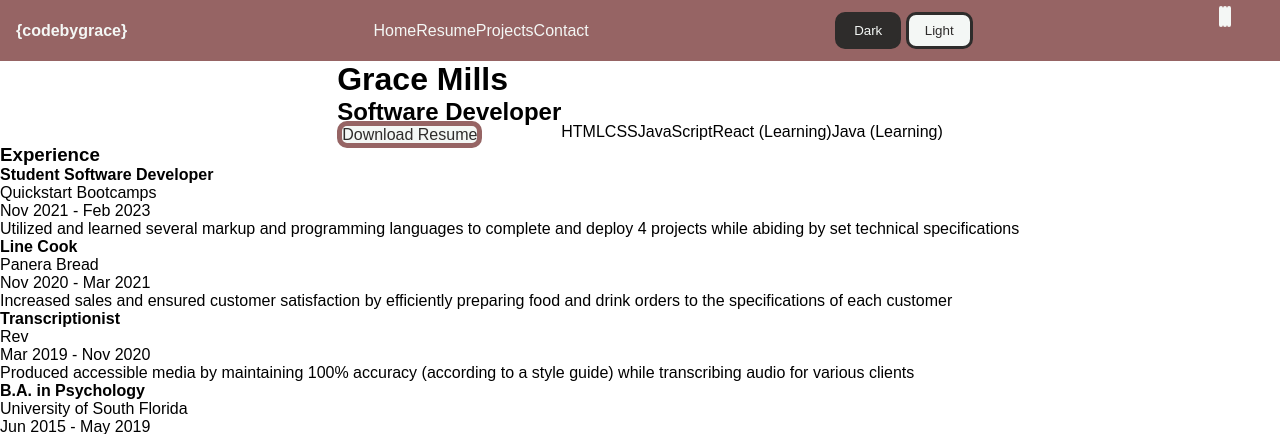
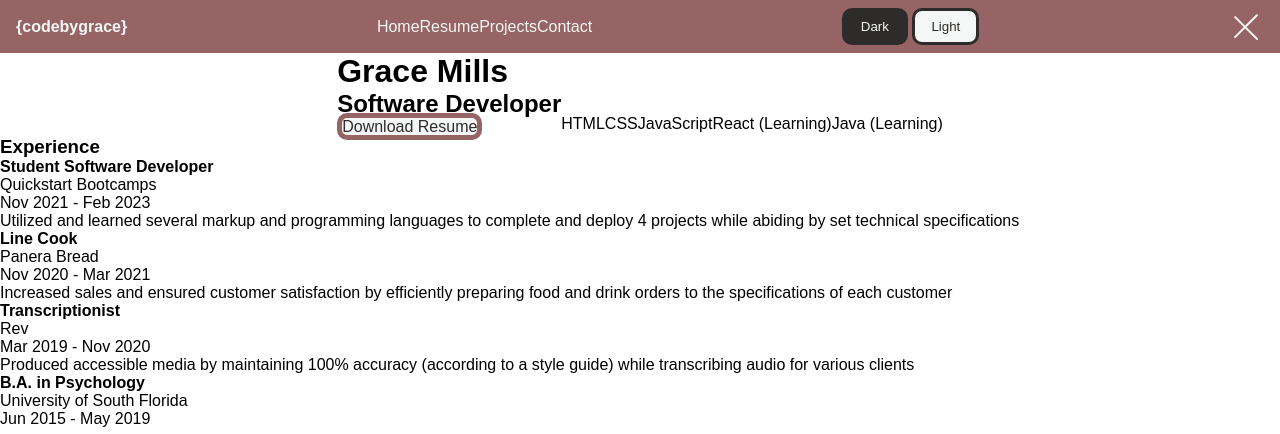
Before and after one commit to codebygrace/cbg-portfolio, a Django app: page /resume/ in a window 1280 px wide. Shown: the top 434 px of the page. Run offline with Django 4.2, Linux system fonts and the light colour scheme; some libraries are stand-ins or nearby versions; some web fonts are replaced.

Commit message:
edited styling for menu control button

```diff
--- a/projects/static/css/main.css
+++ b/projects/static/css/main.css
@@ -124,16 +124,38 @@ button,
 }
 
 .menu-btn {
-    /* flex-direction: column;
-    gap: 3px; */
-    width: 45px;
-    height: 45px;
+    flex-direction: column;
+    justify-content: space-evenly;
+    align-items: center;
+    border: 1px solid transparent;
+    width: 35px;
+    height: 35px;
+    transition: all .2s ease-in-out;
+}
+
+.menu-btn:hover {
+    scale: 110%;
 }
 
 .menu-bar {
-    border: 2px solid var(--primary-color);
+    border: 1.5px solid var(--primary-color);
     border-radius: 100px;
-    width: 90%;
+    width: 100%;
+    transition: all .2s ease-in-out;
+}
+
+nav.open .bar1 {
+    transform-origin: 20% -20%;
+    transform: rotate(45deg) translate(15%, 0);
+}
+
+nav.open .bar2 {
+    opacity: 0;
+}
+
+nav.open .bar3 {
+    transform-origin: 20% -20%;
+    transform: rotate(-45deg) translate(6%, -2%);
 }
 
 /* MAIN CONTENT - INDEX */
--- a/projects/templates/base.html
+++ b/projects/templates/base.html
@@ -21,7 +21,7 @@
     <title>{% block title %} Code by Grace - A Portfolio by Grace Mills {% endblock %}</title>
 </head>
 <body>
-    <nav class="navbar flex">
+    <nav class="navbar open flex">
         <a href="{% url 'index' %}" class="logo font-wgt-semibold">{codebygrace}</a>
 
         <ul class="nav-list flex">
@@ -29,13 +29,13 @@
                 <a href="{% url 'index' %}" class="nav-link">Home</a>
             </li>
             <li class="nav-item">
-                <a href="" class="nav-link">Resume</a>
+                <a href="{% url 'resume' %}" class="nav-link">Resume</a>
             </li>
             <li class="nav-item">
                 <a href="{% url 'projects' %}" class="nav-link">Projects</a>
             </li>
             <li class="nav-item">
-                <a href="" class="nav-link">Contact</a>
+                <a href="{% url 'contact' %}" class="nav-link">Contact</a>
             </li>
         </ul>
 
@@ -44,11 +44,11 @@
             <button class="theme-btn theme-btn-light">Light</button>
         </div>
 
-        <div class="menu-btn">
+        <button class="menu-btn flex">
             <span class="menu-bar bar1"></span>
             <span class="menu-bar bar2"></span>
             <span class="menu-bar bar3"></span>
-        </div>
+        </button>
     </nav>
 
     {% block content %}
```
